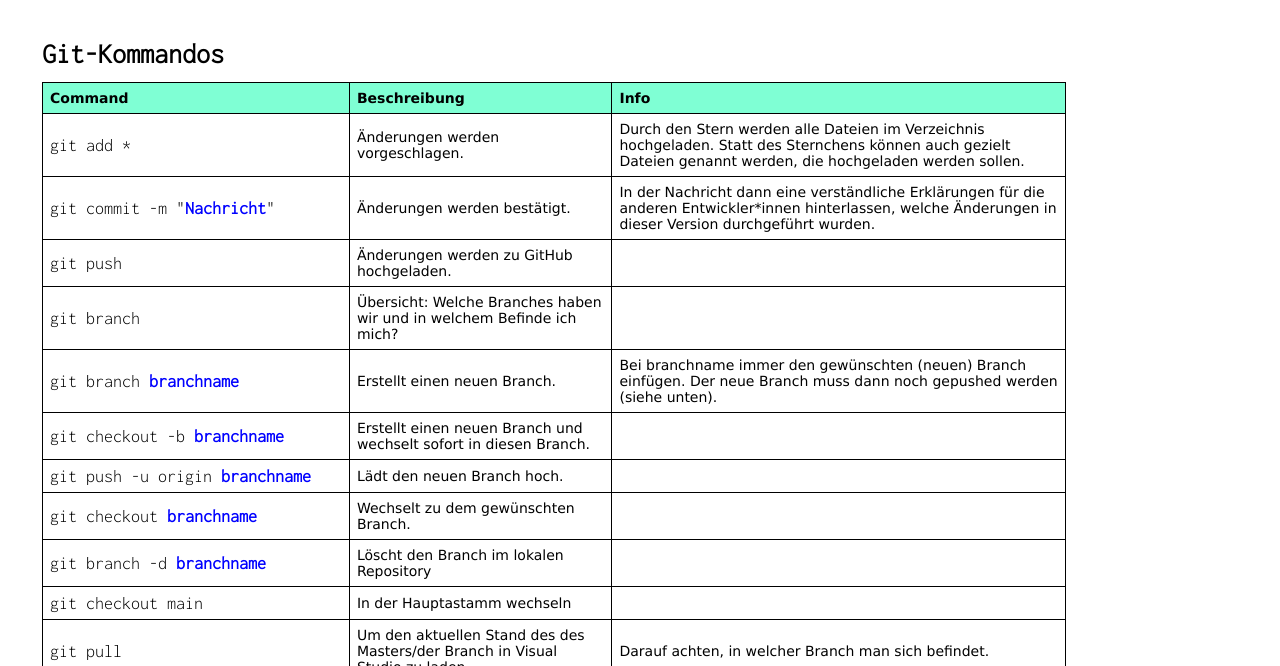
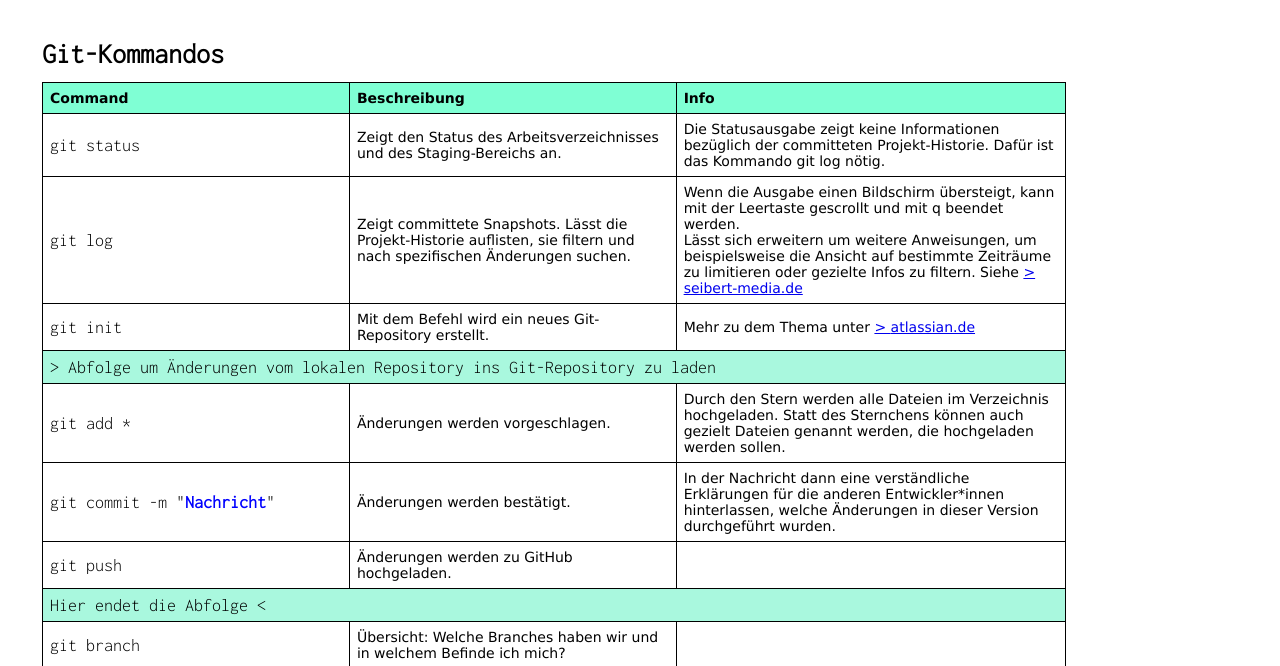
Before and after one commit to jenniferhubermayer/cheatsheet, a plain HTML site: page index.html in a window 1280 px wide. Shown: the part 103-769 px from the top of the page. Drawn offline with Linux system fonts and the light colour scheme.

Commit message:
Init, Status, Log, && und Zwischenüberschrift zugefügt

```diff
--- a/assets/css/style.css
+++ b/assets/css/style.css
@@ -73,3 +73,15 @@ thead{
 a::before{
     content: "> ";
 }
+
+.thead-2-start, .thead-2-ende{
+    background-color: rgb(169, 248, 222);
+}
+
+.thead-2-start::before{
+    content:'>';
+}
+
+.thead-2-ende::after{
+    content:' <';
+}
--- a/index.html
+++ b/index.html
@@ -22,6 +22,55 @@
           </thead>
           <tbody>
             <tr>
+              <td>git status</td>
+              <td>
+                Zeigt den Status des Arbeitsverzeichnisses und des
+                Staging-Bereichs an.
+              </td>
+              <td>
+                Die Statusausgabe zeigt keine Informationen bezüglich der
+                committeten Projekt-Historie. Dafür ist das Kommando git log
+                nötig.
+              </td>
+            </tr>
+            <tr>
+              <td>git log</td>
+              <td>
+                Zeigt committete Snapshots. Lässt die Projekt-Historie
+                auflisten, sie filtern und nach spezifischen Änderungen suchen.
+              </td>
+              <td>
+                Wenn die Ausgabe einen Bildschirm übersteigt, kann mit der
+                Leertaste gescrollt und mit q beendet werden.<br />
+                Lässt sich erweitern um weitere Anweisungen, um beispielsweise
+                die Ansicht auf bestimmte Zeiträume zu limitieren oder gezielte
+                Infos zu filtern. Siehe
+                <a
+                  href="https://blog.seibert-media.net/blog/2015/02/09/git-tutorial-repositories-untersuchen-teil-2-git-log/"
+                  target="_blank"
+                  >seibert-media.de</a
+                >
+              </td>
+            </tr>
+            <tr>
+              <td>git init</td>
+              <td>Mit dem Befehl wird ein neues Git-Repository erstellt.</td>
+              <td>
+                Mehr zu dem Thema unter
+                <a
+                  href="https://www.atlassian.com/de/git/tutorials/setting-up-a-repository/git-init"
+                  target="_blank"
+                  >atlassian.de</a
+                >
+              </td>
+            </tr>
+            <tr>
+              <td colspan="3" class="thead-2-start">
+                Abfolge um Änderungen vom lokalen Repository ins Git-Repository
+                zu laden
+              </td>
+            </tr>
+            <tr>
               <td>git add *</td>
               <td>Änderungen werden vorgeschlagen.</td>
               <td>
@@ -44,6 +93,7 @@
               <td>Änderungen werden zu GitHub hochgeladen.</td>
               <td></td>
             </tr>
+            <td colspan="3" class="thead-2-ende">Hier endet die Abfolge</td>
             <tr>
               <td>git branch</td>
               <td>
@@ -117,6 +167,13 @@
               </td>
             </tr>
             <tr>
+              <td><span>Anwesiung1</span> $$ <span>Anwesiung2</span></td>
+              <td>
+                Verbindet zwei Funktionen, um sie in "einem Rutsch" auszuführen.
+              </td>
+              <td></td>
+            </tr>
+            <tr>
               <td colspan="3">
                 <a href="https://miro.com/app/board/uXjVOHmkVuo=/"
                   >Hier geht es zu Franzi's Miro-Board mit einigen wichtigen
```
